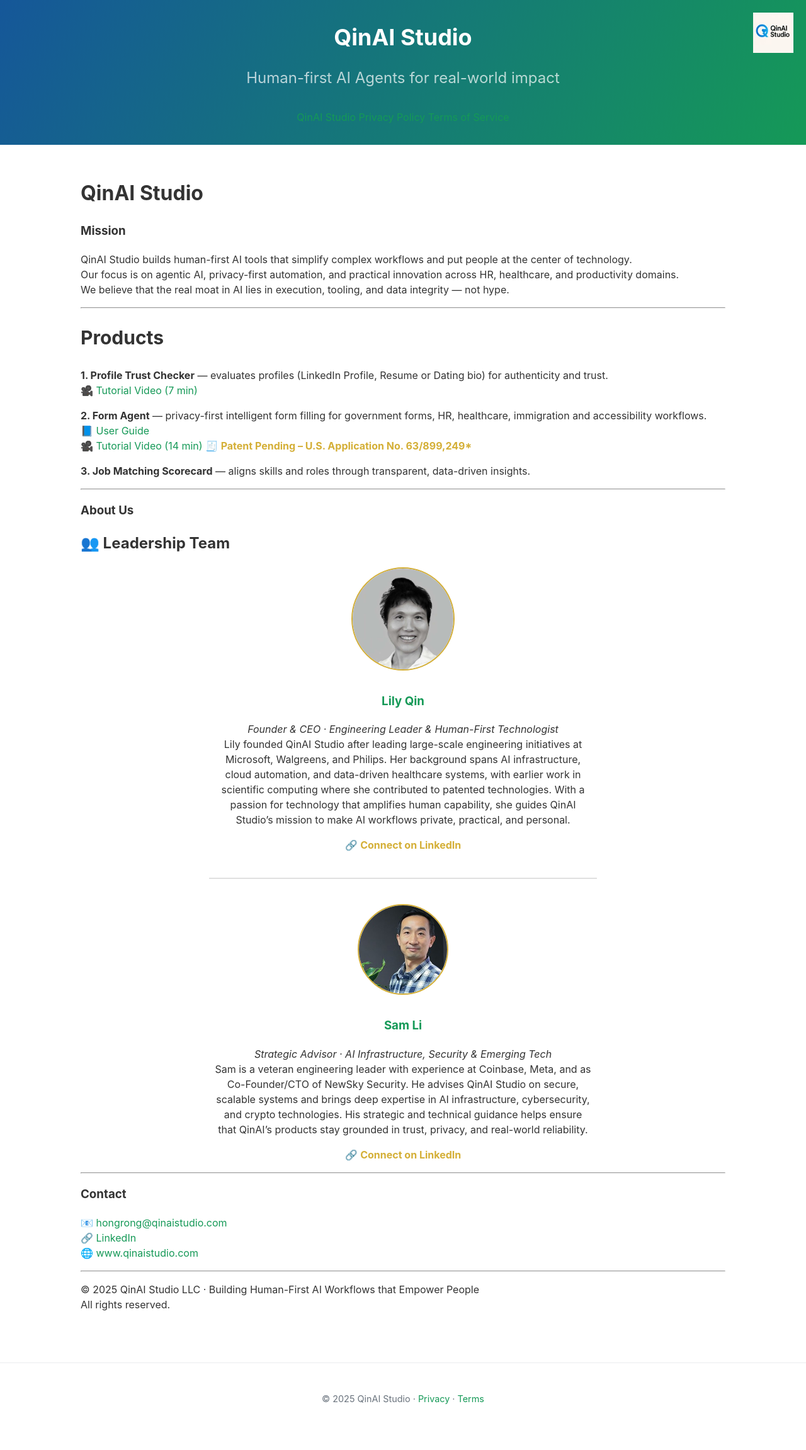
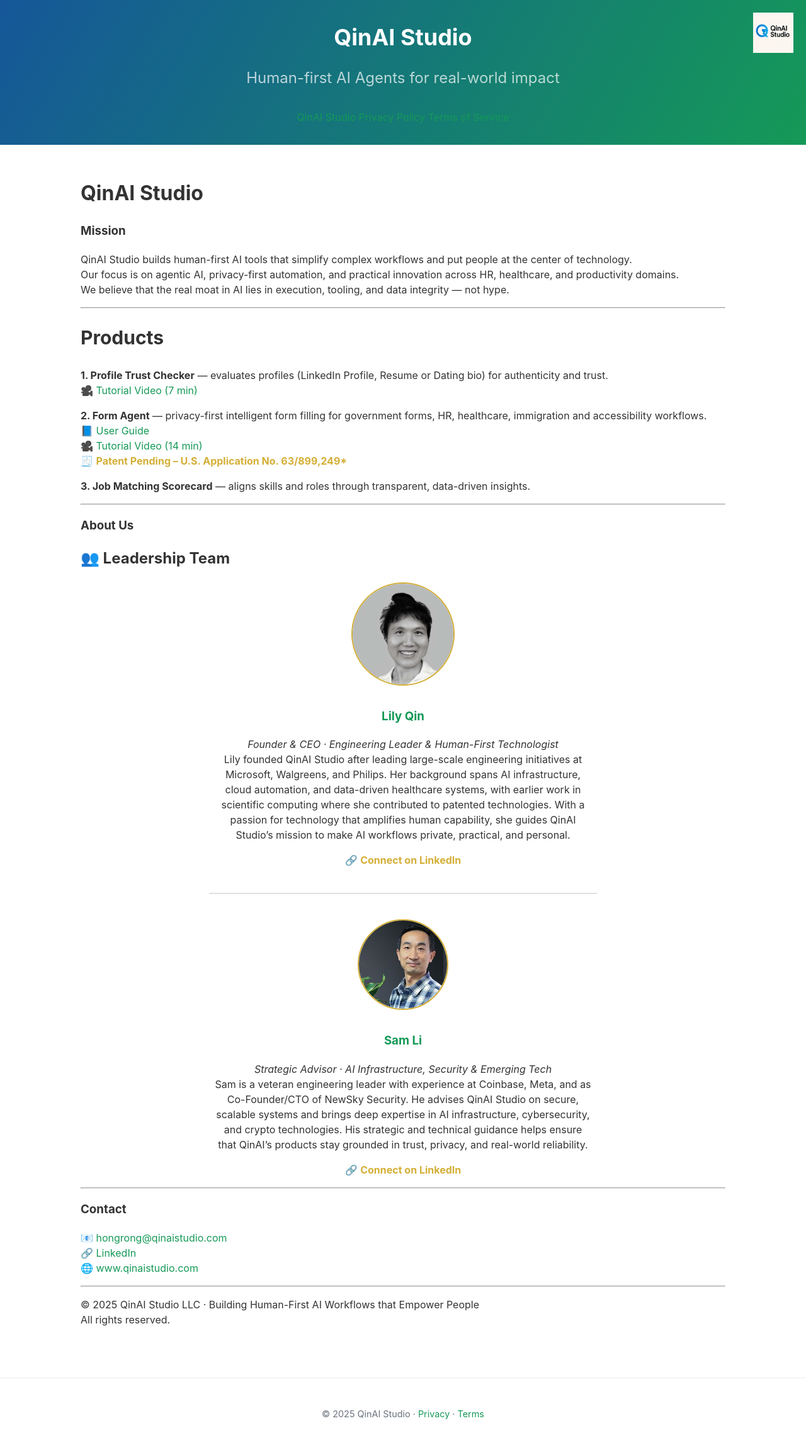
Before and after one commit to LilyQin19/qinaistudio.github.io, a Jekyll site: the page built from index.md, in a window 1280 px wide. Shown: the whole page at 63% size. Built offline with Jekyll 4.4.1, drawn with Linux system fonts in a browser that asks for light colours; our own code applies the rules of GitHub Pages for plain Markdown files; before the commit the page ends 2279 px from its top, so only the background shows below that.

Commit message:
Fix formatting for patent pending notice in index.md

```diff
--- a/index.md
+++ b/index.md
@@ -16,7 +16,7 @@ We believe that the real moat in AI lies in execution, tooling, and data integri
  — privacy-first intelligent form filling for government forms, HR, healthcare, immigration and accessibility workflows.
 <br>📘 [User Guide](https://github.com/LilyQin19/qinaistudio.github.io/blob/main/FormAgent_UserGuide.md)
 <br>🎥 [Tutorial Video (14 min)](https://drive.google.com/file/d/18BF1jLBIaXCl9N16ZG3PMGCMgOCFAgxA/view)
-🧾 <span style="color:#d4af37; font-weight:bold;">Patent Pending – U.S. Application No. 63/899,249*</span>
+<br>🧾 <span style="color:#d4af37; font-weight:bold;">Patent Pending – U.S. Application No. 63/899,249*</span>
 
 **3. Job Matching Scorecard**
  — aligns skills and roles through transparent, data-driven insights.
```
